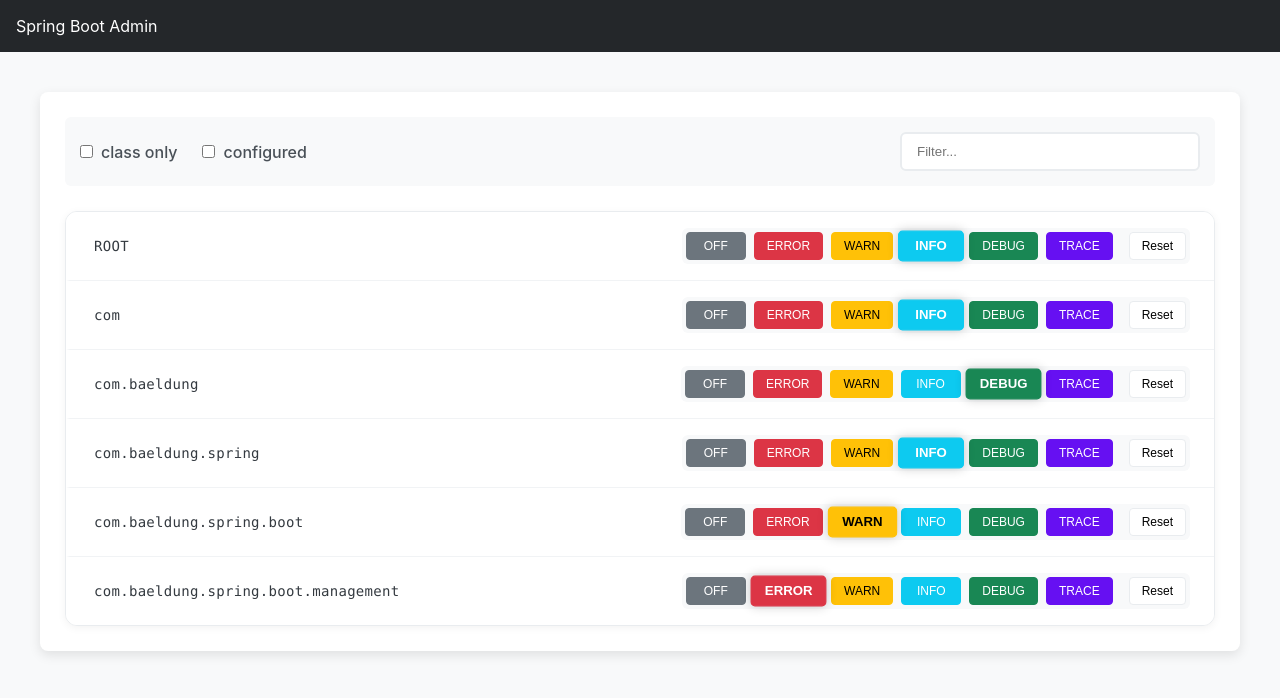
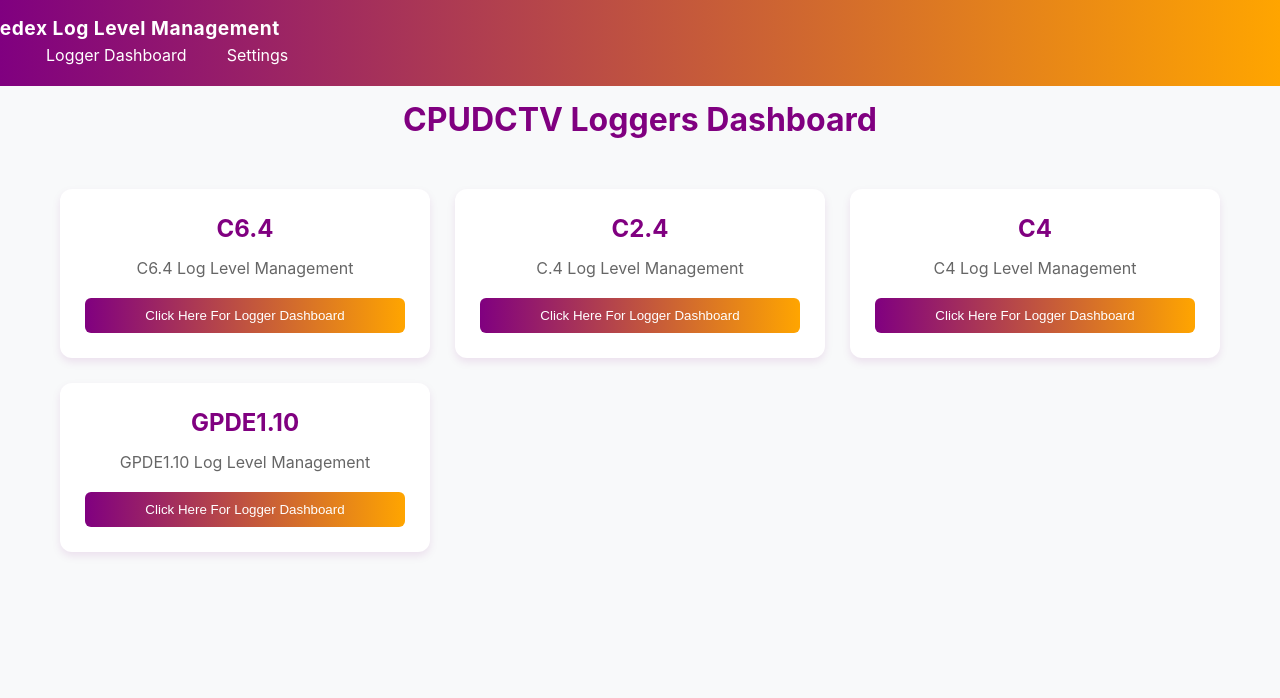
Before and after one commit to pravi976/runtimeloglevelchange, a React (Create React App) app: page / in a window 1280 px wide. Shown: the top 698 px of the page. Built offline with nearby package versions, Linux system fonts and the light colour scheme.

Commit message:
Added logger dashboard with multiple applications and animated header

```diff
--- a/package.json
+++ b/package.json
@@ -9,6 +9,7 @@
     "@testing-library/user-event": "^13.5.0",
     "react": "^19.0.0",
     "react-dom": "^19.0.0",
+    "react-router-dom": "^7.3.0",
     "react-scripts": "5.0.1",
     "web-vitals": "^2.1.4"
   },
--- a/src/App.css
+++ b/src/App.css
@@ -4,11 +4,235 @@
 }
 
 .App-header {
-  background-color: #24272a;
+  position: fixed;
+  top: 0;
+  left: 0;
+  right: 0;
+  z-index: 1000;
+  background: linear-gradient(to right, purple, orange);
   padding: 1rem;
+  color: white;
+  overflow: hidden; /* Add this to contain the running text */
+}
+
+@keyframes textRun {
+  0% {
+    transform: translateX(-50%);
+  }
+  45% {
+    transform: translateX(50%);
+  }
+  50% {
+    transform: translateX(50%);
+  }
+  95% {
+    transform: translateX(-50%);
+  }
+  100% {
+    transform: translateX(-50%);
+  }
+}
+
+
+
+main {
+  padding: 20px;
+  margin-top: 60px; /* Add space below fixed header */
+}
+
+/* Table styling */
+table {
+  width: 100%;
+  border-collapse: collapse;
+  box-shadow: 0 2px 15px rgba(128, 0, 128, 0.2);
+  border-radius: 8px;
+  overflow: hidden;
+  transition: transform 0.2s;
+}
+
+tr {
+  transition: all 0.2s ease;
+}
+
+tr:hover {
+  background-color: rgba(128, 0, 128, 0.1) !important;
+  cursor: pointer;
+  box-shadow: 0 2px 5px rgba(128, 0, 128, 0.2);
+}
+
+th {
+  background: linear-gradient(to right, rgba(128, 0, 128, 0.9), rgba(255, 165, 0, 0.9));
+  padding: 12px 15px;
+  text-align: left;
+  font-weight: bold;
   color: white;
 }
 
-main {
+td {
+  padding: 12px 15px;
+  border-bottom: 1px solid rgba(128, 0, 128, 0.1);
+}
+
+/* Alternating row colors */
+tr:nth-child(even) {
+  background-color: rgba(128, 0, 128, 0.02);
+}
+
+tr:last-child td {
+  border-bottom: none;
+}
+
+/* Alternating row colors */
+tr:nth-child(even) {
+  background-color: #f9f9f9;
+}
+
+
+/* Navigation styles */
+.nav-menu {
+  display: flex;
+  gap: 20px;
+  margin-left: 20px;
+}
+
+.nav-link {
+  color: white;
+  text-decoration: none;
+  padding: 5px 10px;
+  border-radius: 4px;
+  transition: background-color 0.3s;
+}
+
+.nav-link:hover {
+  background-color: rgba(255, 255, 255, 0.1);
+}
+
+/* Home page styles */
+.home-container {
+  text-align: center;
+  padding: 40px 20px;
+}
+
+.home-container h1 {
+  color: purple;
+  margin-bottom: 40px;
+}
+
+.cards-container {
+  display: grid;
+  grid-template-columns: repeat(auto-fit, minmax(250px, 1fr));
+  gap: 30px;
+  max-width: 1200px;
+  margin: 0 auto;
+}
+
+.logger-section {
+  width: 100%;
+  margin-bottom: 40px;
+}
+
+.logger-section h2 {
+  color: purple;
+  margin-bottom: 20px;
+  text-align: left;
+  padding-left: 20px;
+}
+
+.logger-cards {
+  display: grid;
+  grid-template-columns: repeat(auto-fit, minmax(300px, 1fr));
+  gap: 20px;
+  padding: 0 20px;
+}
+
+.card {
+  background: white;
+  padding: 25px;
+  border-radius: 12px;
+  box-shadow: 0 4px 6px rgba(128, 0, 128, 0.1);
+  transition: all 0.3s ease;
+  text-align: left;
+}
+
+.card:hover {
+  transform: translateY(-5px);
+  box-shadow: 0 6px 12px rgba(128, 0, 128, 0.2);
+  background: linear-gradient(to right bottom, rgba(128, 0, 128, 0.05), rgba(255, 165, 0, 0.05));
+}
+
+.card h3 {
+  color: purple;
+  margin-bottom: 10px;
+}
+
+.card p {
+  color: #666;
+  margin: 0;
+}
+
+/* Logger Dashboard styles */
+.logger-dashboard {
   padding: 20px;
 }
+
+.logger-dashboard h1 {
+  color: purple;
+  margin-bottom: 30px;
+  text-align: center;
+}
+
+.app-grid {
+  display: grid;
+  grid-template-columns: repeat(auto-fit, minmax(350px, 1fr));
+  gap: 25px;
+  padding: 20px;
+}
+
+.app-card {
+  background: white;
+  padding: 25px;
+  border-radius: 12px;
+  box-shadow: 0 4px 8px rgba(128, 0, 128, 0.1);
+}
+
+.app-card h2 {
+  color: purple;
+  margin-bottom: 15px;
+  text-align: center;
+}
+
+.app-card p {
+  text-align: center;
+  color: #666;
+  margin-bottom: 20px;
+}
+
+.link-container {
+  display: grid;
+  grid-template-columns: repeat(auto-fit, minmax(150px, 1fr));
+  gap: 10px;
+}
+
+.link-button {
+  background: linear-gradient(to right, purple, orange);
+  color: white;
+  border: none;
+  padding: 10px 15px;
+  border-radius: 6px;
+  cursor: pointer;
+  transition: transform 0.2s, box-shadow 0.2s;
+}
+
+.link-button:hover {
+  transform: translateY(-2px);
+  box-shadow: 0 4px 8px rgba(128, 0, 128, 0.2);
+}
+
+.running-text {
+  display: inline-block;
+  animation: textRun 30s linear infinite;
+  font-size: 1.2rem;
+  font-weight: bold;
+  letter-spacing: 0.5px;
+  white-space: nowrap;
+}
--- a/src/App.js
+++ b/src/App.js
@@ -1,17 +1,26 @@
 import React from 'react';
+import { BrowserRouter as Router, Routes, Route } from 'react-router-dom';
+import Navigation from './components/Navigation';
+import LoggerDashboard from './components/LoggerDashboard';
 import LoggerManagement from './components/LoggerManagement';
 import './App.css';
 
 function App() {
   return (
+    <Router>
       <div className="App">
         <header className="App-header">
-        <span>Spring Boot Admin</span>
+          <span className="running-text">Fedex Log Level Management</span>
+          <Navigation />
         </header>
         <main>
-        <LoggerManagement />
+          <Routes>
+            <Route path="/" element={<LoggerDashboard />} />
+            <Route path="/logger/:app/:type" element={<LoggerManagement />} />
+          </Routes>
         </main>
       </div>
+    </Router>
   );
 }
 
--- /dev/null
+++ b/src/components/LoggerDashboard.js
@@ -0,0 +1,34 @@
+import React from 'react';
+import { useNavigate } from 'react-router-dom';
+import { loggerApplications } from '../config/loggerApps';
+
+function LoggerDashboard() {
+  const navigate = useNavigate();
+
+  return (
+    <div className="logger-dashboard">
+      <h1>CPUDCTV Loggers Dashboard</h1>
+      <div className="app-grid">
+        {loggerApplications.map(app => (
+          <div key={app.id} className="app-card">
+            <h2>{app.name}</h2>
+            <p>{app.description}</p>
+            <div className="link-container">
+              {app.links.map((link, index) => (
+                <button
+                  key={index}
+                  className="link-button"
+                  onClick={() => navigate(link.path)}
+                >
+                  {link.title}
+                </button>
+              ))}
+            </div>
+          </div>
+        ))}
+      </div>
+    </div>
+  );
+}
+
+export default LoggerDashboard;
--- a/src/components/LoggerManagement.jsx
+++ b/src/components/LoggerManagement.jsx
@@ -14,24 +14,24 @@ const dummyLoggers = [
         path: 'com'
     },
     {
-        name: 'com.baeldung',
+        name: 'com.fedex',
         level: 'DEBUG',
-        path: 'com.baeldung'
+        path: 'com.fedex'
     },
     {
-        name: 'com.baeldung.spring',
+        name: 'com.fedex.spring',
         level: 'INFO',
-        path: 'com.baeldung.spring'
+        path: 'com.fedex.spring'
     },
     {
-        name: 'com.baeldung.spring.boot',
+        name: 'com.fedex.spring.boot',
         level: 'WARN',
-        path: 'com.baeldung.spring.boot'
+        path: 'com.fedex.spring.boot'
     },
     {
-        name: 'com.baeldung.spring.boot.management',
+        name: 'com.fedex.spring.boot.management',
         level: 'ERROR',
-        path: 'com.baeldung.spring.boot.management'
+        path: 'com.fedex.spring.boot.management'
     }
 ];
 
--- /dev/null
+++ b/src/components/Navigation.js
@@ -0,0 +1,13 @@
+import React from 'react';
+import { Link } from 'react-router-dom';
+
+function Navigation() {
+  return (
+    <nav className="nav-menu">
+      <Link to="/" className="nav-link">Logger Dashboard</Link>
+      <Link to="/settings" className="nav-link">Settings</Link>
+    </nav>
+  );
+}
+
+export default Navigation;
--- /dev/null
+++ b/src/config/loggerApps.js
@@ -0,0 +1,34 @@
+export const loggerApplications = [
+  {
+    id: 1,
+    name: 'C6.4',
+    description: 'C6.4 Log Level Management',
+    links: [
+      { title: 'Click Here For Logger Dashboard', path: '/logger/C6.4/logs' },
+    ]
+  },
+  {
+    id: 2,
+    name: 'C2.4',
+    description: 'C.4 Log Level Management',
+    links: [
+        { title: 'Click Here For Logger Dashboard', path: '/logger/C6.4/logs' },
+      ]
+  },
+  {
+    id: 3,
+    name: 'C4',
+    description: 'C4 Log Level Management',
+    links: [
+        { title: 'Click Here For Logger Dashboard', path: '/logger/C6.4/logs' },
+      ]
+  },
+  {
+    id: 4,
+    name: 'GPDE1.10',
+    description: 'GPDE1.10 Log Level Management',
+    links: [
+        { title: 'Click Here For Logger Dashboard', path: '/logger/C6.4/logs' },
+      ]
+  }
+];
```
Also changed, not shown: src/config/loggerConfig.js (added, +21 -0 lines), 1 other file (tests, documents, lock files or other folders). Lines whose indentation alone changed are shown as unchanged.
